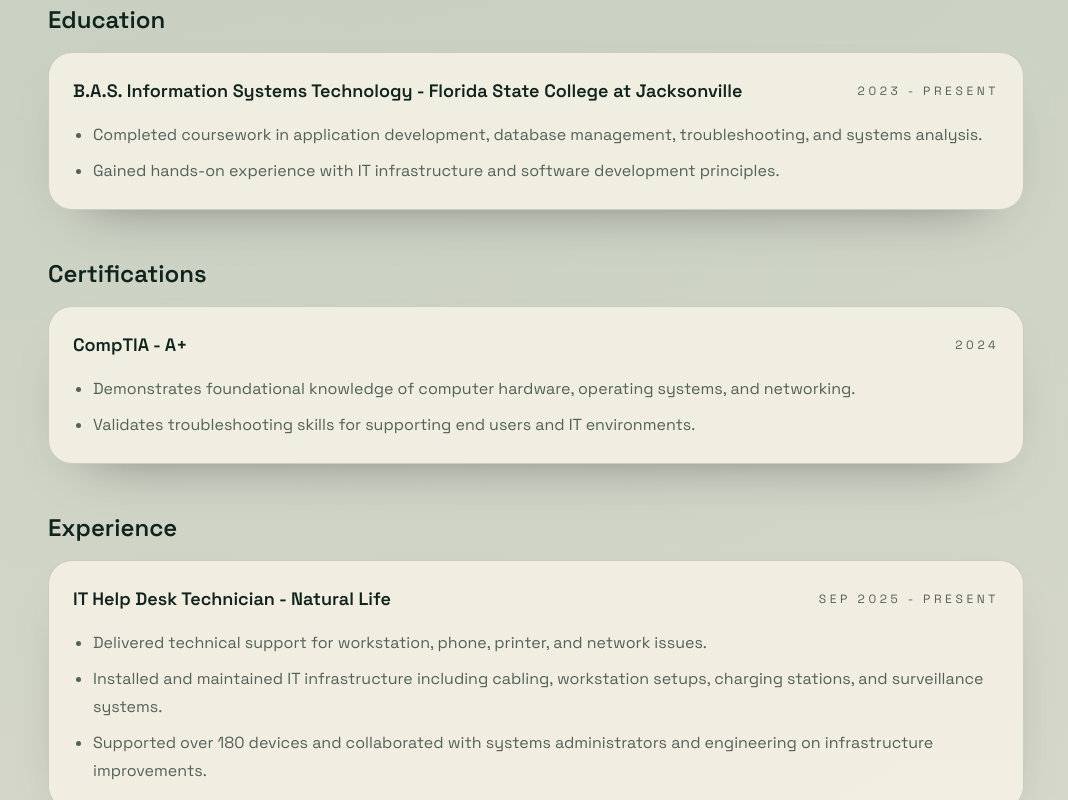
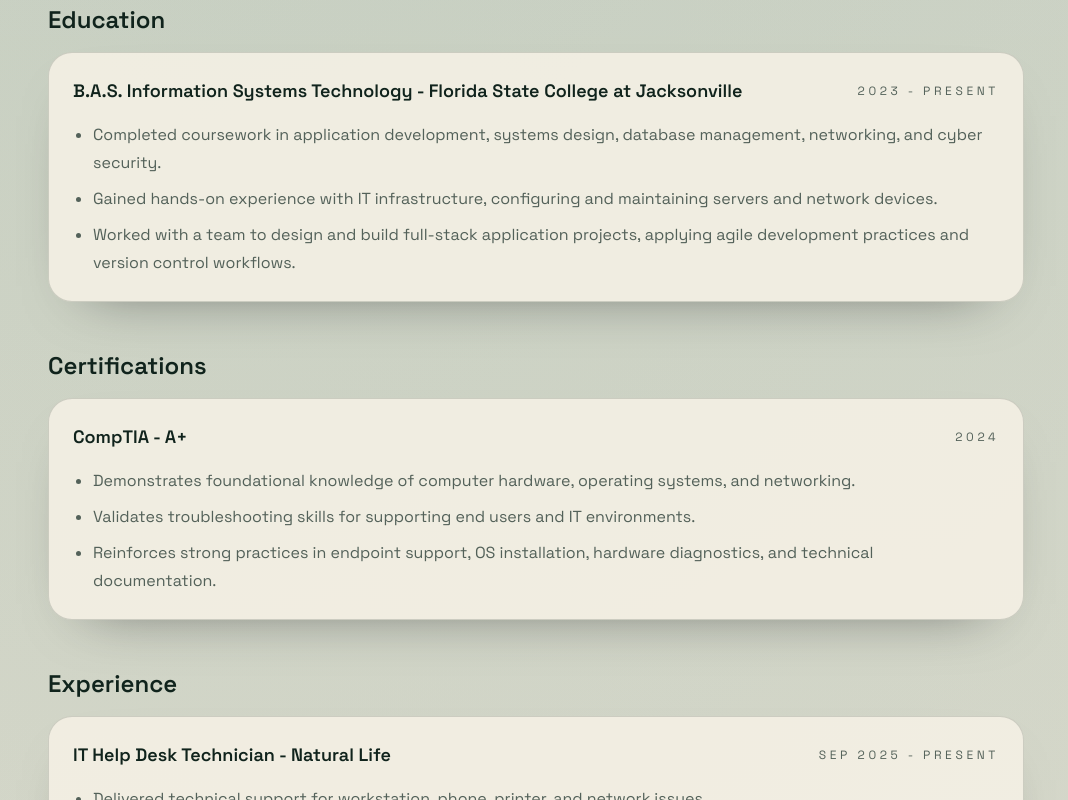
Before and after one commit to RickySerrano904/RickySerrano.dev, a Next.js app: page / in a window 1280 px wide. Shown: the part 1740-2540 px from the top of the page, without its empty margins (104-1172 px from the left). Built offline with nearby package versions, Linux system fonts and the light colour scheme.

Commit message:
chore(content): update education/certifications data points

```diff
--- a/app/home/content.ts
+++ b/app/home/content.ts
@@ -85,8 +85,9 @@ export const education: EducationItem[] = [
     school: "Florida State College at Jacksonville",
     period: "2023 - Present",
     points: [
-      "Completed coursework in application development, database management, troubleshooting, and systems analysis.",
-      "Gained hands-on experience with IT infrastructure and software development principles.",
+      "Completed coursework in application development, systems design, database management, networking, and cyber security.",
+      "Gained hands-on experience with IT infrastructure, configuring and maintaining servers and network devices.",
+      "Worked with a team to design and build full-stack application projects, applying agile development practices and version control workflows.",
     ],
   },
 ];
@@ -99,6 +100,7 @@ export const certifications: Certification[] = [
     points: [
       "Demonstrates foundational knowledge of computer hardware, operating systems, and networking.",
       "Validates troubleshooting skills for supporting end users and IT environments.",
+      "Reinforces strong practices in endpoint support, OS installation, hardware diagnostics, and technical documentation.",
     ],
   },
 ];
```
Also changed, not shown: 1 other file (tests, documents, lock files or other folders).
